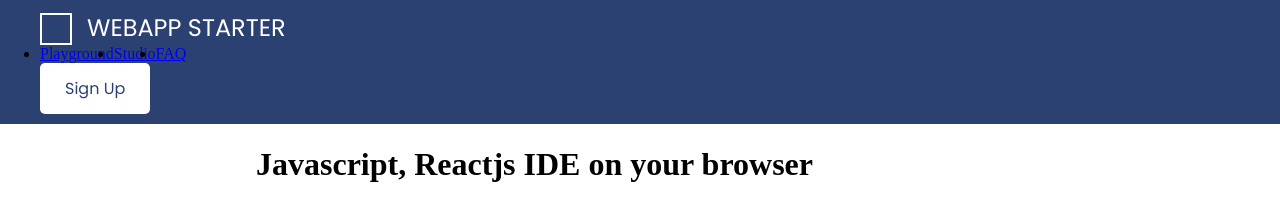
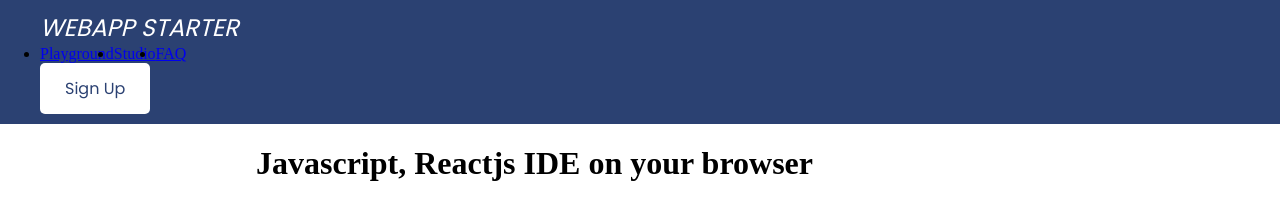
Before and after one commit to neerajg1320/webappstarter-www, a Gatsby site: page / in a window 1280 px wide. Shown: the top 201 px of the page. Built offline with nearby package versions, Linux system fonts and the light colour scheme; Gatsby itself is replaced by a stand-in of ours.

Commit message:
Removed the empty square kept as a placeholder for a logo

```diff
--- a/src/components/navbar/styles.module.scss
+++ b/src/components/navbar/styles.module.scss
@@ -37,17 +37,18 @@
   font-family: $poppins;
   text-decoration: none;
   font-family: $poppins;
+  font-style: italic;
   position: relative;
 
-  &:before {
-    content: '';
-    height: 28px;
-    width: 28px;
-    border: 2px solid $white;
-    display: inline-block;
-    vertical-align: middle;
-    margin-right: 15px;
-  }
+  //&:before {
+  //  content: '';
+  //  height: 28px;
+  //  width: 28px;
+  //  border: 2px solid $white;
+  //  display: inline-block;
+  //  vertical-align: middle;
+  //  margin-right: 15px;
+  //}
 }
 
 .list {
```
